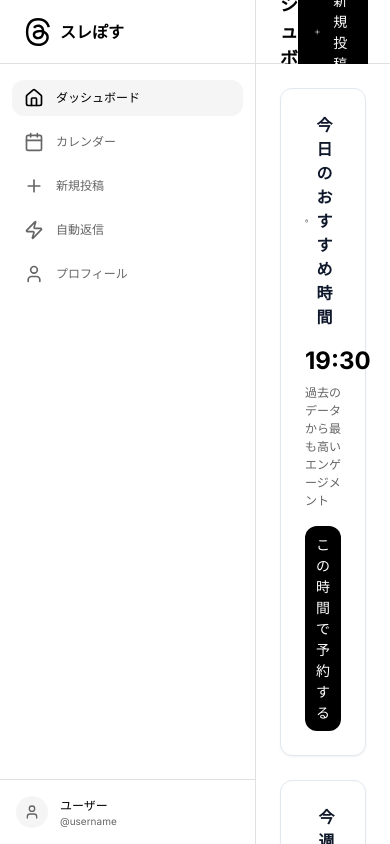
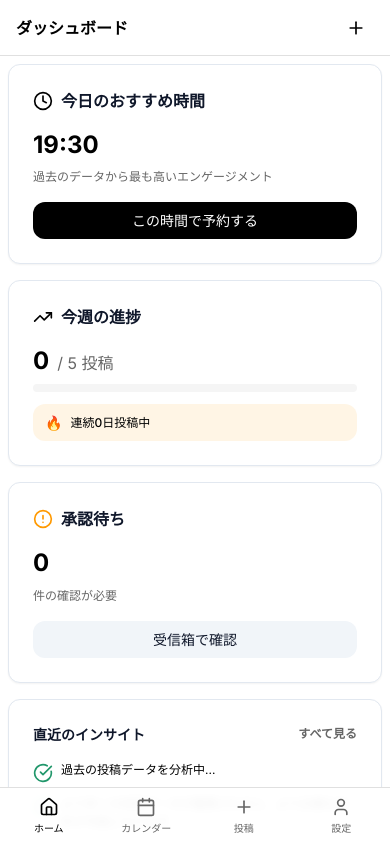
Before and after one commit to ituki0414/Threads-, a Next.js app: page / in a window 390 px wide. Built offline with nearby package versions, Linux system fonts and the light colour scheme.

Commit message:
feat: add mobile-first design to home and profile pages
- Add X-style mobile bottom navigation to home and profile pages
- Hide sidebar on mobile (< lg breakpoint)
- Apply responsive spacing and typography
- Use backdrop blur and sticky headers
- Consistent with calendar page design

```diff
--- a/app/page.tsx
+++ b/app/page.tsx
@@ -1,7 +1,7 @@
 'use client';
 
 import { useState, useEffect } from 'react';
-import { Clock, TrendingUp, CheckCircle, AlertCircle, Plus, Zap, Calendar, MessageSquare, BarChart3, Shield, ArrowRight, Check } from 'lucide-react';
+import { Clock, TrendingUp, CheckCircle, AlertCircle, Plus, Zap, Calendar, MessageSquare, BarChart3, Shield, ArrowRight, Check, Home, User } from 'lucide-react';
 import { Sidebar } from '@/components/Sidebar';
 import { Card, CardHeader, CardTitle, CardContent } from '@/components/ui/card';
 import { Button } from '@/components/ui/button';
@@ -435,6 +435,13 @@ export default function HomePage() {
   // ログイン済み：ダッシュボードを表示
   return (
     <div className="flex h-screen bg-background">
+      {/* Sidebar - hidden on mobile */}
+      <div className="hidden lg:block">
+        <Sidebar />
+      </div>
+
+      {/* Main Content */}
+      <main className="flex-1 flex flex-col overflow-hidden">
         {/* 接続完了メッセージ */}
         {showConnectedMessage && (
           <div className="fixed top-4 right-4 z-50 animate-slide-up">
@@ -445,25 +452,21 @@ export default function HomePage() {
           </div>
         )}
 
-      <Sidebar />
-
-      {/* Main Content */}
-      <main className="flex-1 flex flex-col overflow-hidden">
-        {/* Top bar */}
-        <header className="h-16 border-b border-border bg-card flex items-center justify-between px-6">
-          <h1 className="text-xl font-semibold text-foreground">ダッシュボード</h1>
+        {/* Top bar - X style mobile-first */}
+        <header className="h-14 md:h-16 border-b border-border bg-card/80 backdrop-blur-sm sticky top-0 z-10 flex items-center justify-between px-4 md:px-6">
+          <h1 className="text-lg md:text-xl font-semibold text-foreground">ダッシュボード</h1>
           <Link href="/composer">
-            <Button className="bg-primary text-primary-foreground hover:bg-primary/90">
-              <Plus className="w-4 h-4 mr-2" />
-              新規投稿
-            </Button>
+            <button className="p-2 hover:bg-secondary/80 rounded-full transition-colors md:px-4 md:py-2 md:rounded-full md:bg-primary md:text-primary-foreground md:hover:bg-primary/90">
+              <Plus className="w-5 h-5 md:mr-2" />
+              <span className="hidden md:inline">新規投稿</span>
+            </button>
           </Link>
         </header>
 
-        {/* Dashboard content */}
-        <div className="flex-1 overflow-auto bg-background p-6">
+        {/* Dashboard content - mobile optimized */}
+        <div className="flex-1 overflow-auto bg-background p-2 md:p-4 lg:p-6 pb-16 lg:pb-6">
           {/* Cards grid */}
-          <div className="grid grid-cols-1 md:grid-cols-2 xl:grid-cols-3 gap-6 mb-6">
+          <div className="grid grid-cols-1 md:grid-cols-2 xl:grid-cols-3 gap-4 md:gap-6 mb-4 md:mb-6">
             {/* おすすめ時間カード */}
             <Card className="border-border shadow-sm">
               <CardHeader>
@@ -630,6 +633,40 @@ export default function HomePage() {
             </CardContent>
           </Card>
         </div>
+
+        {/* Mobile Bottom Navigation - X style */}
+        <nav className="lg:hidden fixed bottom-0 left-0 right-0 bg-card/95 backdrop-blur-sm border-t border-border z-50">
+          <div className="grid grid-cols-4 h-14">
+            <Link
+              href="/"
+              className="flex flex-col items-center justify-center gap-1 transition-colors active:scale-95 text-primary"
+            >
+              <Home className="w-5 h-5" />
+              <span className="text-[10px] font-medium">ホーム</span>
+            </Link>
+            <Link
+              href="/calendar"
+              className="flex flex-col items-center justify-center gap-1 transition-colors active:scale-95 text-muted-foreground hover:text-foreground"
+            >
+              <Calendar className="w-5 h-5" />
+              <span className="text-[10px] font-medium">カレンダー</span>
+            </Link>
+            <Link
+              href="/composer"
+              className="flex flex-col items-center justify-center gap-1 transition-colors active:scale-95 text-muted-foreground hover:text-foreground"
+            >
+              <Plus className="w-5 h-5" />
+              <span className="text-[10px] font-medium">投稿</span>
+            </Link>
+            <Link
+              href="/profile"
+              className="flex flex-col items-center justify-center gap-1 transition-colors active:scale-95 text-muted-foreground hover:text-foreground"
+            >
+              <User className="w-5 h-5" />
+              <span className="text-[10px] font-medium">設定</span>
+            </Link>
+          </div>
+        </nav>
       </main>
     </div>
   );
--- a/app/profile/page.tsx
+++ b/app/profile/page.tsx
@@ -1,7 +1,7 @@
 'use client';
 
 import { useState, useEffect } from 'react';
-import { User, BarChart3, Calendar, Link as LinkIcon, LogOut } from 'lucide-react';
+import { User, BarChart3, Calendar, Link as LinkIcon, LogOut, Home, Plus } from 'lucide-react';
 import { Sidebar } from '@/components/Sidebar';
 import { Card, CardHeader, CardTitle, CardContent } from '@/components/ui/card';
 import { Button } from '@/components/ui/button';
@@ -79,17 +79,20 @@ export default function ProfilePage() {
 
   return (
     <div className="flex h-screen bg-background">
-      <Sidebar />
+      {/* Sidebar - hidden on mobile */}
+      <div className="hidden lg:block">
+        <Sidebar />
+      </div>
 
       {/* Main Content */}
       <main className="flex-1 flex flex-col overflow-hidden">
-        {/* Top bar */}
-        <header className="h-16 border-b border-border bg-card flex items-center justify-between px-6">
-          <h1 className="text-xl font-semibold text-foreground">プロフィール</h1>
+        {/* Top bar - X style mobile-first */}
+        <header className="h-14 md:h-16 border-b border-border bg-card/80 backdrop-blur-sm sticky top-0 z-10 flex items-center justify-between px-4 md:px-6">
+          <h1 className="text-lg md:text-xl font-semibold text-foreground">プロフィール</h1>
         </header>
 
-        {/* Profile content */}
-        <div className="flex-1 overflow-auto bg-background p-6">
+        {/* Profile content - mobile optimized */}
+        <div className="flex-1 overflow-auto bg-background p-2 md:p-4 lg:p-6 pb-16 lg:pb-6">
           {isLoading ? (
             <div className="flex items-center justify-center h-full">
               <div className="text-center">
@@ -301,6 +304,40 @@ export default function ProfilePage() {
             </div>
           )}
         </div>
+
+        {/* Mobile Bottom Navigation - X style */}
+        <nav className="lg:hidden fixed bottom-0 left-0 right-0 bg-card/95 backdrop-blur-sm border-t border-border z-50">
+          <div className="grid grid-cols-4 h-14">
+            <Link
+              href="/"
+              className="flex flex-col items-center justify-center gap-1 transition-colors active:scale-95 text-muted-foreground hover:text-foreground"
+            >
+              <Home className="w-5 h-5" />
+              <span className="text-[10px] font-medium">ホーム</span>
+            </Link>
+            <Link
+              href="/calendar"
+              className="flex flex-col items-center justify-center gap-1 transition-colors active:scale-95 text-muted-foreground hover:text-foreground"
+            >
+              <Calendar className="w-5 h-5" />
+              <span className="text-[10px] font-medium">カレンダー</span>
+            </Link>
+            <Link
+              href="/composer"
+              className="flex flex-col items-center justify-center gap-1 transition-colors active:scale-95 text-muted-foreground hover:text-foreground"
+            >
+              <Plus className="w-5 h-5" />
+              <span className="text-[10px] font-medium">投稿</span>
+            </Link>
+            <Link
+              href="/profile"
+              className="flex flex-col items-center justify-center gap-1 transition-colors active:scale-95 text-primary"
+            >
+              <User className="w-5 h-5" />
+              <span className="text-[10px] font-medium">設定</span>
+            </Link>
+          </div>
+        </nav>
       </main>
     </div>
   );
```
Lines whose indentation alone changed are shown as unchanged.
